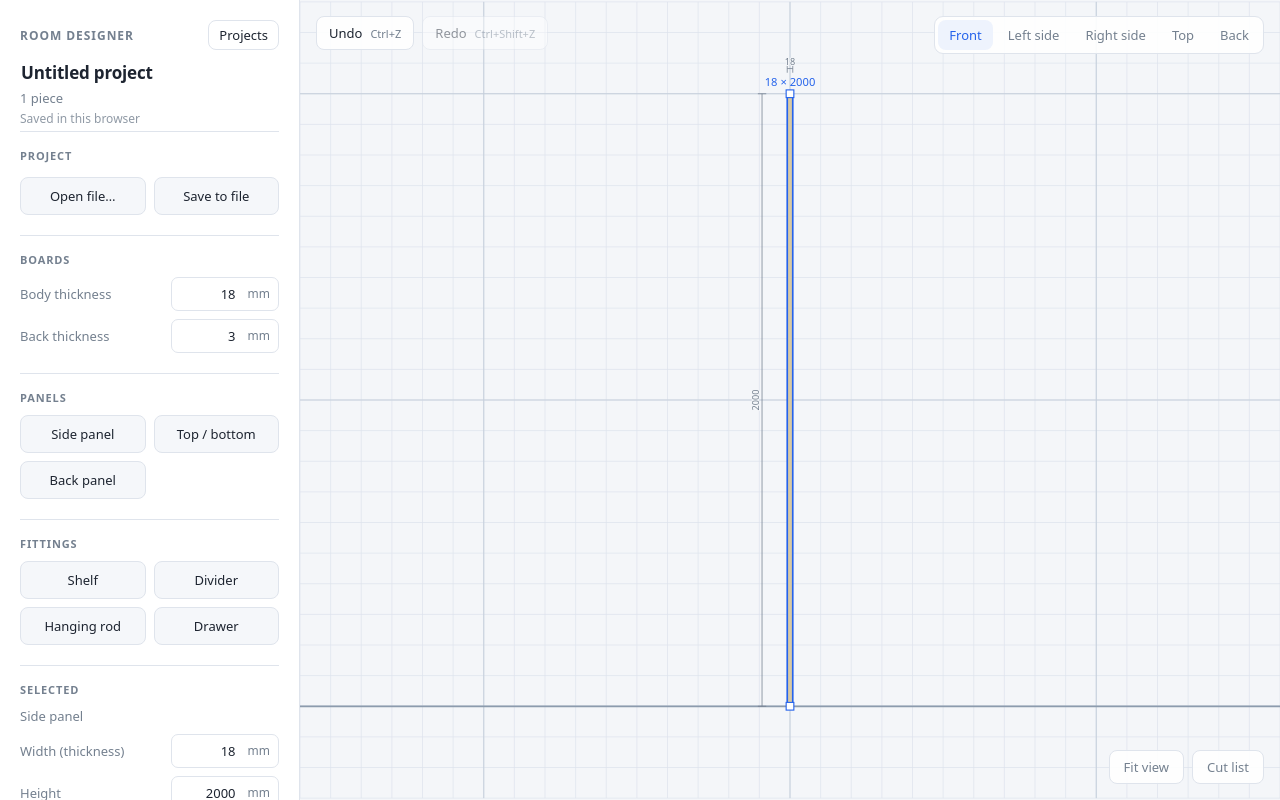
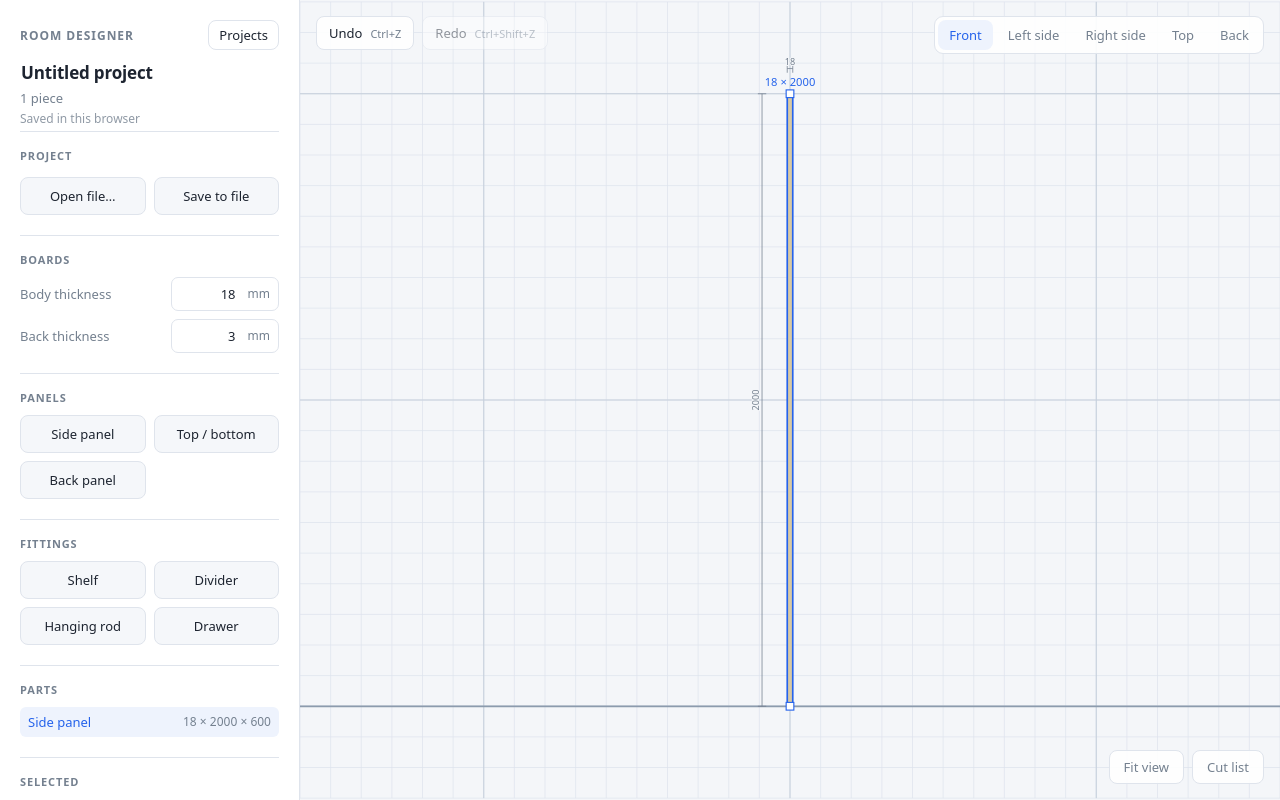
Before and after one commit to dtsakadze/room-designer, a React (Vite) app: page / in a window 1280 px wide. Both pictures are taken after a click on the button "Side panel". Built offline with nearby package versions, Linux system fonts and the light colour scheme.

Commit message:
add ability to select parts stacked onto each other

```diff
--- a/src/canvas/Canvas2D.tsx
+++ b/src/canvas/Canvas2D.tsx
@@ -13,7 +13,7 @@ import { PieceRect } from './PieceRect'
 import { ResizeHandles } from './ResizeHandles'
 import type { Handle } from './handles'
 import { resizePiece } from './handles'
-import { VIEWS, type ViewName, isHollow, projectPieces, sizeLabel } from './views'
+import { VIEWS, type ViewName, isHollow, piecesAt, projectPieces, sizeLabel } from './views'
 import {
   INITIAL_VIEW,
   MAX_VIEW_WIDTH,
@@ -35,6 +35,11 @@ type Gesture =
       startY: number
       originX: number
       originY: number
+      /** Only the front view moves pieces; elsewhere a press just selects. */
+      editable: boolean
+      /** Pieces under the pointer when an already-selected one was pressed. */
+      stack: string[] | null
+      moved: boolean
     }
   | {
       mode: 'resize'
@@ -71,6 +76,15 @@ export function Canvas2D() {
     () => projectPieces(pieces, viewName, thickness),
     [pieces, viewName, thickness],
   )
+  // See-through panels go underneath, so where they overlap a real part (a
+  // side panel's edge, say) the part gets the click.
+  const drawn = useMemo(
+    () => [
+      ...shown.filter((piece) => isHollow(piece, viewName)),
+      ...shown.filter((piece) => !isHollow(piece, viewName)),
+    ],
+    [shown, viewName],
+  )
 
   const unit = view.w / 1400
   const selected = pieces.find((piece) => piece.id === selectedId) ?? null
@@ -93,26 +107,41 @@ export function Canvas2D() {
     svg.setPointerCapture(event.pointerId)
   }
 
-  const beginPieceDrag = (event: ReactPointerEvent<SVGRectElement>, piece: Piece) => {
+  /**
+   * Pressing a part selects it and, in the front view, starts dragging it.
+   * Pressing where the selected part is (even under others) keeps it, so it can
+   * be dragged; releasing without moving then selects the next part beneath.
+   */
+  const beginPieceDrag = (event: ReactPointerEvent<SVGRectElement>, clicked: Piece) => {
     event.stopPropagation()
-    select(piece.id)
-    // The other views are for looking: a click selects, nothing moves.
-    if (!isFront) return
     const svg = svgRef.current
     const inverse = svg && screenToSvgMatrix(svg)
     if (!svg || !inverse) return
     const point = svgPoint(inverse, event.clientX, event.clientY)
+
+    const stack = piecesAt(drawn, point.x, toDesignY(point.y), viewName).map((piece) => piece.id)
+    const current = shown.find((piece) => piece.id === selectedId)
+    // A see-through panel stays selectable, but pressing a part inside it
+    // should grab that part, not the panel.
+    const keep = current && stack.includes(current.id) && !isHollow(current, viewName)
+    const target = pieces.find((piece) => piece.id === (keep ? current.id : clicked.id))
+    if (!target) return
+    select(target.id)
+
     gesture.current = {
       mode: 'piece',
       inverse,
-      id: piece.id,
+      id: target.id,
       startX: point.x,
       startY: point.y,
-      originX: piece.x,
-      originY: piece.y,
+      originX: target.x,
+      originY: target.y,
+      editable: isFront,
+      stack: keep ? stack : null,
+      moved: false,
     }
     // The whole drag undoes as one step.
-    beginBatch()
+    if (isFront) beginBatch()
     setHoveredId(null)
     svg.setPointerCapture(event.pointerId)
   }
@@ -161,6 +190,10 @@ export function Canvas2D() {
       return
     }
 
+    // A few pixels of wobble is still a click, not a drag.
+    if (!active.moved && Math.hypot(dx, dy) < unit * 4) return
+    active.moved = true
+    if (!active.editable) return
     updatePiece(active.id, {
       x: snap(active.originX + dx),
       y: snap(active.originY + dy),
@@ -168,8 +201,13 @@ export function Canvas2D() {
   }
 
   const endGesture = (event: ReactPointerEvent<SVGSVGElement>) => {
-    if (!gesture.current) return
-    if (gesture.current.mode !== 'pan') endBatch()
+    const active = gesture.current
+    if (!active) return
+    if (active.mode === 'resize' || (active.mode === 'piece' && active.editable)) endBatch()
+    if (active.mode === 'piece' && active.stack && !active.moved) {
+      const next = active.stack[(active.stack.indexOf(active.id) + 1) % active.stack.length]
+      select(next)
+    }
     gesture.current = null
     svgRef.current?.releasePointerCapture(event.pointerId)
   }
@@ -287,7 +325,7 @@ export function Canvas2D() {
         onPointerCancel={endGesture}
       >
         <GridLayer view={view} wall={viewName === 'left' || viewName === 'right'} />
-        {shown.map((piece) => (
+        {drawn.map((piece) => (
           <PieceRect
             key={piece.id}
             piece={piece}
--- a/src/canvas/PieceRect.tsx
+++ b/src/canvas/PieceRect.tsx
@@ -46,6 +46,11 @@ export function PieceRect({
   // Selection already has its own outline, so hover only shows on the others.
   const showHover = hovered && !selected
   const rx = piece.kind === 'rod' ? Math.min(piece.width, piece.height) / 2 : 0
+  const handlers = {
+    onPointerDown: (event: ReactPointerEvent<SVGRectElement>) => onPointerDown(event, piece),
+    onPointerEnter: () => onHoverChange(piece.id),
+    onPointerLeave: () => onHoverChange(null),
+  }
 
   return (
     <g>
@@ -60,11 +65,24 @@ export function PieceRect({
         stroke={selected ? '#2563eb' : showHover ? '#60a5fa' : '#9c8f6d'}
         strokeWidth={unit * (selected ? 2.4 : showHover ? 1.8 : 1)}
         strokeDasharray={hollow ? `${unit * 8} ${unit * 6}` : undefined}
-        style={{ cursor: editable ? 'move' : 'pointer' }}
-        onPointerDown={(event) => onPointerDown(event, piece)}
-        onPointerEnter={() => onHoverChange(piece.id)}
-        onPointerLeave={() => onHoverChange(null)}
+        style={{ cursor: editable ? 'move' : 'pointer', pointerEvents: hollow ? 'none' : undefined }}
+        {...(hollow ? {} : handlers)}
       />
+      {/* A see-through panel covers the parts inside it, so only a band along
+          its outline takes clicks; clicks inside reach those parts. */}
+      {hollow && (
+        <rect
+          x={piece.x}
+          y={y}
+          width={piece.width}
+          height={piece.height}
+          fill="none"
+          stroke="transparent"
+          strokeWidth={unit * 10}
+          style={{ cursor: editable ? 'move' : 'pointer', pointerEvents: 'stroke' }}
+          {...handlers}
+        />
+      )}
       {showHover && (
         <rect
           x={piece.x}
--- a/src/canvas/views.ts
+++ b/src/canvas/views.ts
@@ -76,3 +76,17 @@ export function isHollow(piece: Piece, view: ViewName) {
   if (view === 'top') return piece.kind === 'horizontal'
   return piece.kind === 'back'
 }
+
+/**
+ * Every shown piece under a point, topmost first. See-through panels go last,
+ * so clicking through a stack reaches the parts inside before the panel.
+ */
+export function piecesAt(shown: Piece[], x: number, y: number, view: ViewName) {
+  const under = shown
+    .filter((p) => x >= p.x && x <= p.x + p.width && y >= p.y && y <= p.y + p.height)
+    .reverse()
+  return [
+    ...under.filter((piece) => !isHollow(piece, view)),
+    ...under.filter((piece) => isHollow(piece, view)),
+  ]
+}
--- a/src/index.css
+++ b/src/index.css
@@ -597,3 +597,42 @@ button kbd {
   background: #eef3fd;
   color: var(--accent);
 }
+
+.parts-list {
+  margin: 0;
+  padding: 0;
+  list-style: none;
+  max-height: 220px;
+  overflow-y: auto;
+}
+
+.part-row {
+  width: 100%;
+  display: flex;
+  justify-content: space-between;
+  gap: 8px;
+  padding: 6px 8px;
+  border: 0;
+  border-radius: 6px;
+  background: transparent;
+  font-size: 13px;
+  color: var(--text);
+  text-align: left;
+}
+
+.part-row:hover {
+  background: #f5f7fa;
+}
+
+.part-row-selected,
+.part-row-selected:hover {
+  background: #eef3fd;
+  color: var(--accent);
+}
+
+.part-size {
+  color: var(--muted);
+  font-size: 12px;
+  font-variant-numeric: tabular-nums;
+  white-space: nowrap;
+}
--- /dev/null
+++ b/src/ui/PartsList.tsx
@@ -0,0 +1,36 @@
+import { PIECE_LABELS } from '../lib/defaults'
+import { useDesignStore } from '../store/useDesignStore'
+
+/**
+ * Every part in the design. Clicking one selects it, which also works for
+ * parts that are hard to reach on the canvas (tiny, or covered by others).
+ */
+export function PartsList() {
+  const pieces = useDesignStore((s) => s.pieces)
+  const selectedId = useDesignStore((s) => s.selectedId)
+  const select = useDesignStore((s) => s.select)
+
+  if (pieces.length === 0) return <p className="muted">No parts yet.</p>
+
+  return (
+    <ul className="parts-list">
+      {pieces.map((piece) => (
+        <li key={piece.id}>
+          <button
+            type="button"
+            className={piece.id === selectedId ? 'part-row part-row-selected' : 'part-row'}
+            aria-pressed={piece.id === selectedId}
+            onClick={() => select(piece.id)}
+          >
+            <span>{PIECE_LABELS[piece.kind]}</span>
+            <span className="part-size">
+              {piece.kind === 'rod'
+                ? `⌀${piece.height} × ${piece.width}`
+                : `${piece.width} × ${piece.height} × ${piece.depth}`}
+            </span>
+          </button>
+        </li>
+      ))}
+    </ul>
+  )
+}
--- a/src/ui/Sidebar.tsx
+++ b/src/ui/Sidebar.tsx
@@ -2,6 +2,7 @@ import { useState } from 'react'
 import { useDesignStore } from '../store/useDesignStore'
 import { BoardSettings } from './BoardSettings'
 import { ComponentPalette } from './ComponentPalette'
+import { PartsList } from './PartsList'
 import { PieceInspector } from './PieceInspector'
 import { ProjectFileButtons } from './ProjectFileButtons'
 import { type SaveStatus, useProjectsStore } from '../store/useProjectsStore'
@@ -70,13 +71,18 @@ export function Sidebar() {
       <ComponentPalette />
 
       <section className="section">
+        <h2>Parts</h2>
+        <PartsList />
+      </section>
+
+      <section className="section">
         <h2>Selected</h2>
         {selectedId ? (
           <PieceInspector />
         ) : (
           <p className="muted">
             Add a component, then click it. Drag to move it, drag the blue handles to
-            resize it. Arrow keys nudge by 10mm (hold shift for 100mm).
+            resize it. Click a selected part again to pick the one beneath it. Arrow keys nudge by 10mm (hold shift for 100mm).
             {` ${DUPLICATE_SHORTCUT} duplicates, ${DELETE_SHORTCUT} deletes, ${UNDO_SHORTCUT} undoes and ${REDO_SHORTCUT} redoes.`}
           </p>
         )}
```
Also changed, not shown: 1 other file (tests, documents, lock files or other folders).
